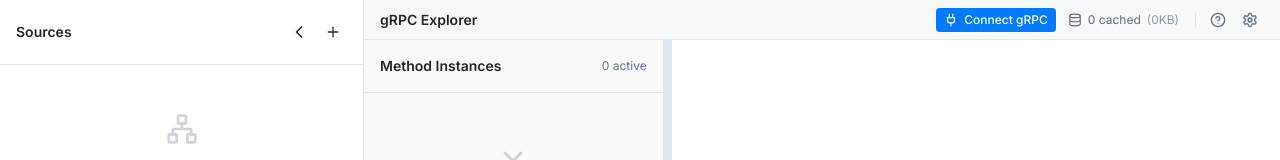
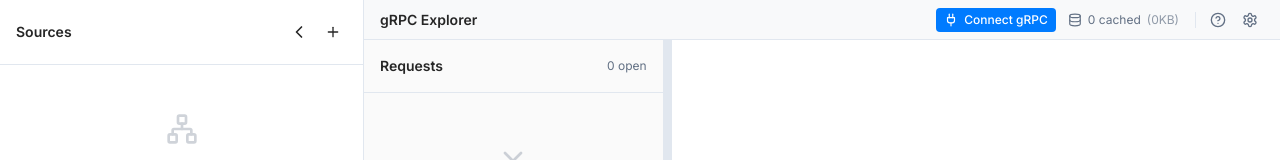
Before and after one commit to Cordtus/grpcwebexplorer, a Next.js app: page / in a window 1280 px wide. Shown: the top 160 px of the page. Built offline with nearby package versions, Linux system fonts and the light colour scheme.

Commit message:
ui: rename center-panel header to "Requests"

```diff
--- a/components/GrpcExplorerApp.tsx
+++ b/components/GrpcExplorerApp.tsx
@@ -1425,13 +1425,13 @@
 					onShowSettings={() => setShowSettings(true)}
 				/>
 
-				{/* Method Instances (left) + Detail Panel (right) */}
+				{/* Requests (left) + Detail Panel (right) */}
 				<div className="flex-1 min-h-0 min-w-0 overflow-hidden">
 					<ResizablePanelGroup
 						direction={isMobileLayout ? "vertical" : "horizontal"}
 						className="h-full w-full"
 					>
-						{/* Left: Method Instances */}
+						{/* Left: Requests */}
 						<ResizablePanel
 							defaultSize={isMobileLayout ? 42 : 33}
 							minSize={isMobileLayout ? 24 : 20}
@@ -1443,11 +1443,11 @@
 								<div className="sticky top-0 z-10 bg-background border-b border-border">
 									<div className="flex items-center justify-between p-4">
 										<h2 className="text-sm font-semibold text-foreground">
-											Method Instances
+											Requests
 										</h2>
 										<div className="flex items-center gap-2">
 											<span className="text-xs text-muted-foreground">
-												{methodInstances.length} active
+												{methodInstances.length} open
 											</span>
 											{methodInstances.length > 0 && (
 												<button
```
